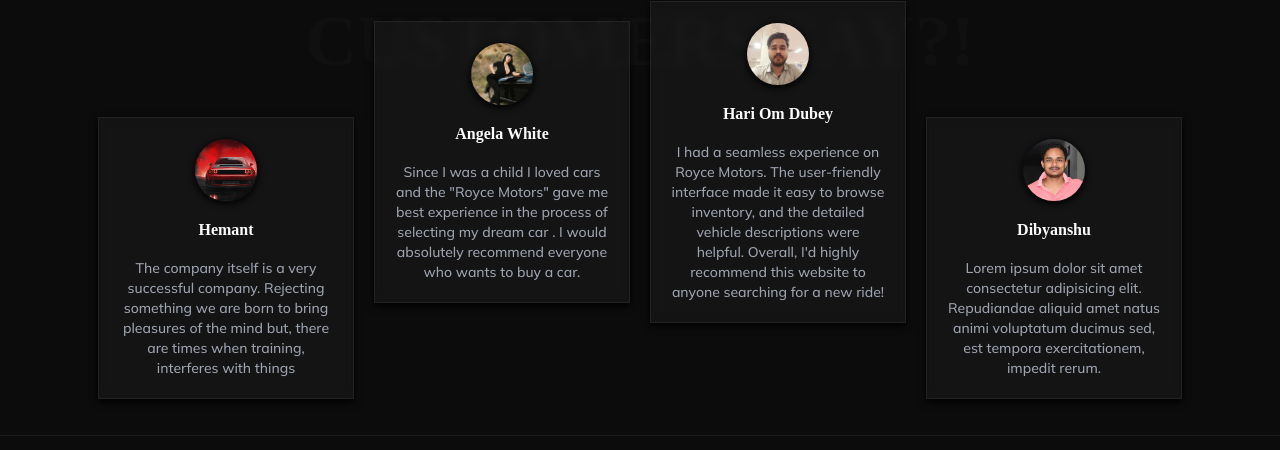
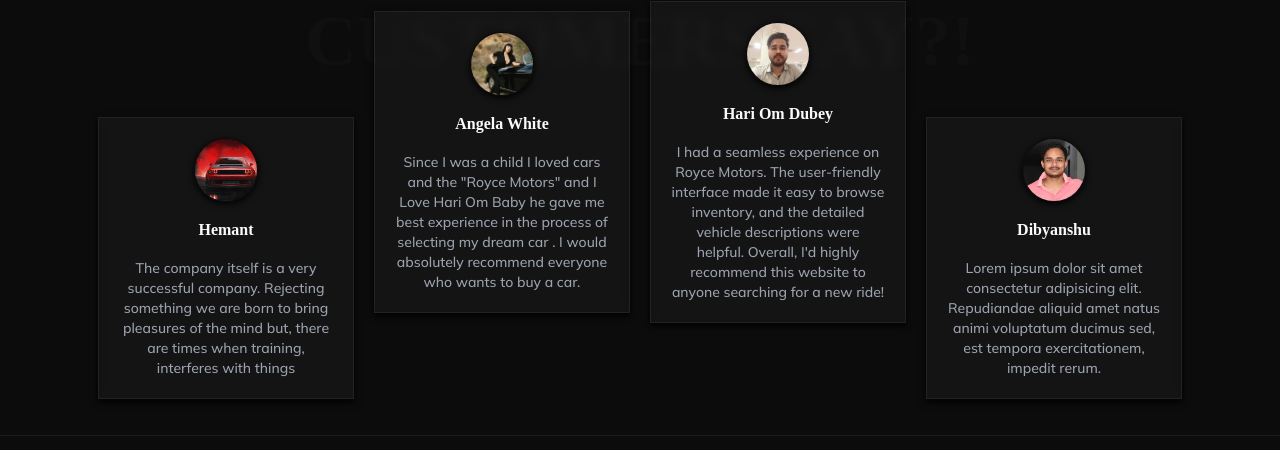
Before and after one commit to ayushsingh1524/Roycemotors, a website: page index.html in a window 1280 px wide. Shown: the part 4991-5441 px from the top of the page. Drawn offline with Linux system fonts and the light colour scheme; files whose address does not match are found by name; a web font is replaced by a local one.

Commit message:
index.html

```diff
--- a/index.html
+++ b/index.html
@@ -377,7 +377,7 @@
              <div class="review w-64 flex flex-col gap-4 items-center justify-center p-5">
                 <img src="images/haribhai.jpeg" class="w-16 rounded-full object-cover h-16">
                 <h5 class="text-light text-base text-center font-semibold">Angela White</h5>
-                <p class="text-grey text-sm text-center font-medium">Since I was a child I loved cars and the "Royce Motors" gave me best experience in the process of selecting my dream car . I would absolutely recommend everyone who wants to buy a car.</p>
+                <p class="text-grey text-sm text-center font-medium">Since I was a child I loved cars and the "Royce Motors" and I Love Hari Om Baby he gave me best experience in the process of selecting my dream car . I would absolutely recommend everyone who wants to buy a car.</p>
             </div>
             <div class="review w-64 flex flex-col gap-4 items-center justify-center p-5">
                 <img src="images/hariali.jpeg" class="w-16 rounded-full object-cover h-16">
```
